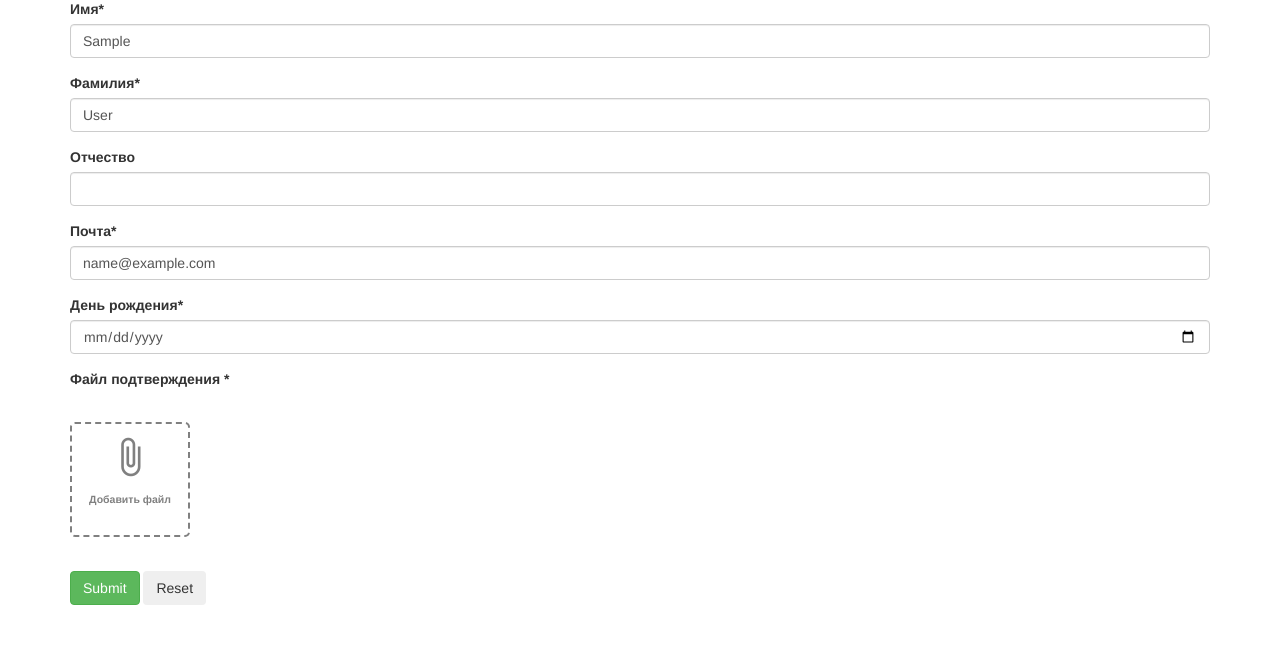
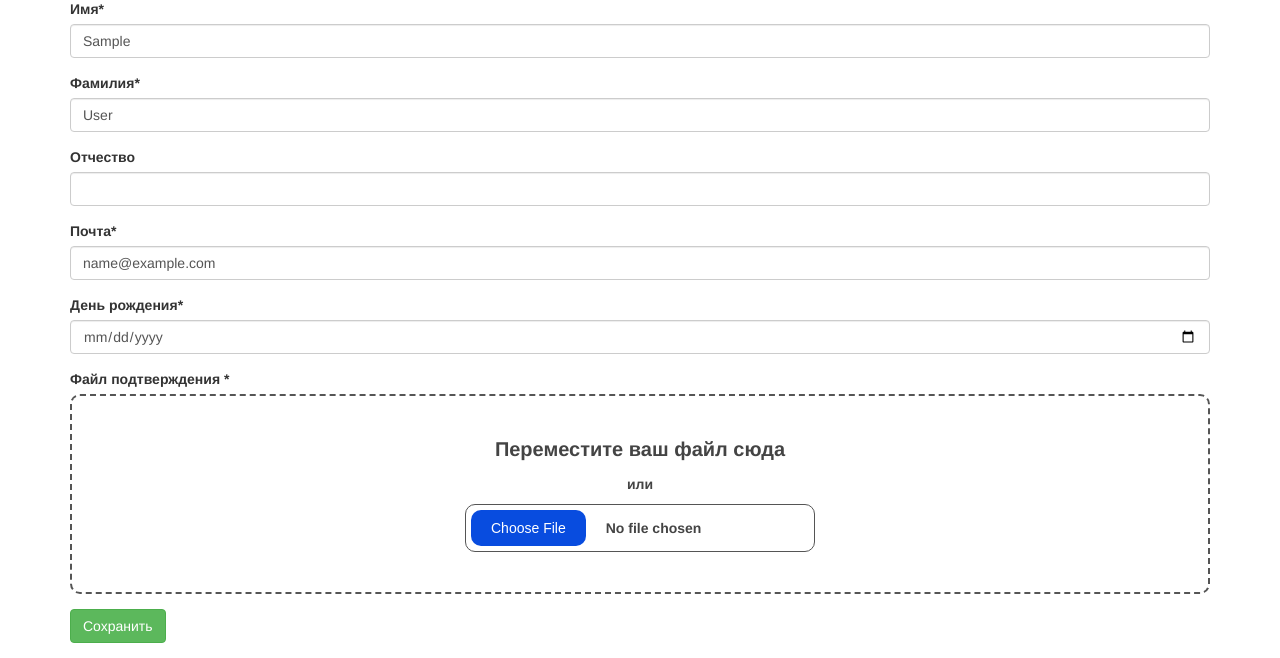
Before and after one commit to mrBlad/test_work, a Django app: page /users/profile/ in a window 1280 px wide. Shown: the part 142-800 px from the top of the page. Run offline with Django 3.2, Linux system fonts and the light colour scheme; the visitor is signed in with stand-in values (Sample User, id 1); parts of the project's set-up code (start-up, migrations or seed data) failed here and were passed over; some libraries are stand-ins or nearby versions.

Commit message:
Correct Profile

```diff
--- a/static/css/main.css
+++ b/static/css/main.css
@@ -6,44 +6,60 @@
     padding-bottom: 40px;
 }
 
-.upload_file {
-    padding-top:1em;
-    padding-bottom:1em;
-    padding-right:1em;
-    margin-top:1em;
-    margin-bottom:1em;
-    margin-right:1em;
+.drop-container {
+    position: relative;
+    display: flex;
+    gap: 10px;
+    flex-direction: column;
+    justify-content: center;
+    align-items: center;
+    height: 200px;
+    padding: 20px;
+    border-radius: 10px;
+    border: 2px dashed #555;
+    color: #444;
+    cursor: pointer;
+    transition: background .2s ease-in-out, border .2s ease-in-out;
 }
 
-.upload_file input[type=file] {
-    outline:0;
-    opacity:0;
-    pointer-events:none;
-    user-select:none;
+.drop-container:hover {
+    background: #eee;
+    border-color: #111;
 }
 
-.upload_file .label {
-    width:120px;
-    border:2px dashed grey;
-    border-radius:5px;
-    display:block;
-    padding:1.2em;
-    transition:border 300ms ease;
-    cursor:pointer;
-    text-align:center
+.drop-container:hover .drop-title {
+     color: #222;
 }
- .upload_file .label i{
-    display:block;
-    font-size:42px;
-    padding-bottom:16px
+
+.drop-title {
+     color: #444;
+     font-size: 20px;
+     font-weight: bold;
+     text-align: center;
+     transition: color .2s ease-in-out;
 }
- .upload_file .label i,.upload_file .label .title{
-    color:grey;
-    transition:200ms color
+
+input[type=file] {
+     width: 350px;
+     max-width: 100%;
+     color: #444;
+     padding: 5px;
+     background: #fff;
+     border-radius: 10px;
+     border: 1px solid #555;
 }
- .upload_file .label:hover{
-    border:2px solid #000
+
+input[type=file]::file-selector-button {
+     margin-right: 20px;
+     border: none;
+     background: #084cdf;
+     padding: 10px 20px;
+     border-radius: 10px;
+     color: #fff;
+     cursor: pointer;
+     transition: background .2s ease-in-out;
 }
- .upload_file .label:hover i,.upload_file .label:hover .title{
-    color:#000
+
+input[type=file]::file-selector-button:hover {
+     background: #0d45a5;
 }
--- a/users/forms.py
+++ b/users/forms.py
@@ -26,6 +26,9 @@ class DateForm(forms.DateInput):
 	def __init__(self, **kwargs):
 		kwargs["format"] = "%Y-%m-%d"
 		super(DateForm, self).__init__(**kwargs)
+
+
+# need create new file form
 
 
 class UpdateUserForm(forms.ModelForm):
--- a/users/templates/profile.html
+++ b/users/templates/profile.html
@@ -6,7 +6,7 @@
     <h1>Profile</h1>
     <hr>
 
-    <form action=" {% url 'profile' %} " method="post">
+    <form action=" {% url 'profile' %} " method="post" enctype="multipart/form-data">
         {% csrf_token %}
         {{ profile_form.first_name|as_crispy_field }}
         {{ profile_form.last_name|as_crispy_field }}
@@ -18,18 +18,14 @@
                 {{ profile_form.confirm_file.label }}
                 <span class="asteriskField">*</span>
             </label>
-            <div class="upload_file">
-
-                <label class="label">
-                    <i class="material-icons">attach_file</i>
-                    <span class="title">Добавить файл</span>
-                    {{ profile_form.confirm_file }}
-                </label>
-            </div>
+            <label class="drop-container">
+                <span class="drop-title">Переместите ваш файл сюда</span>
+                или
+                {{ profile_form.confirm_file }}
+            </label>
         </div>
 
-        <button type="submit" class="btn btn-success" >Submit</button>
-        <button type="reset" class="btn">Reset</button>
+        <button type="submit" class="btn btn-success">Сохранить</button>
     </form>
 
     {% if profile_form.errors %}
--- a/users/views.py
+++ b/users/views.py
@@ -87,11 +87,17 @@ class Profile(View):
         user_form = UpdateUserForm(request.POST, request.FILES, instance=request.user)
 
         if user_form.is_valid():
-            update = user_form.save(commit=False)
-            update.user = request.user
-            update.save()
+            user = request.user
+            user.first_name = user_form.cleaned_data['first_name']
+            user.last_name = user_form.cleaned_data['last_name']
+            if user_form.cleaned_data['middle_name']:
+                user.middle_name = user_form.cleaned_data['middle_name']
+            user.birthday = user_form.cleaned_data['birthday']
+            user.email = user_form.cleaned_data['email']
+            user.confirm_file = user_form.cleaned_data['confirm_file']
+            user.save()
 
-            return redirect('home')
+            return redirect('profile')
 
         context = {
             'profile_form': UpdateUserForm(instance=request.user)
```
